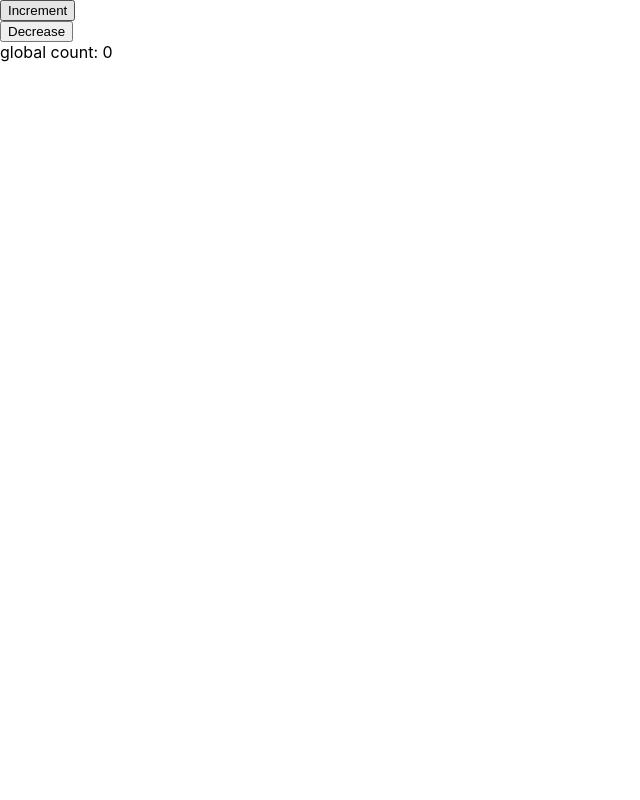
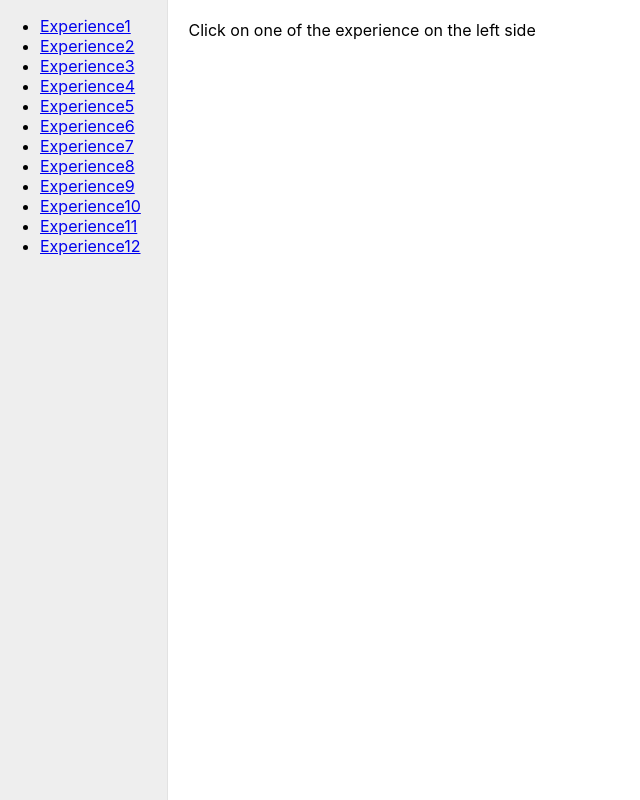
Before and after one commit to JustalK/LABORATORY-REACT-REDUX, a React (Create React App) app: page / in a window 1280 px wide. Shown: the whole page, without its empty margins (0-640 px from the left). Built offline with nearby package versions, Linux system fonts and the light colour scheme.

Commit message:
[REFACTORING] Adding the navigation

```diff
--- a/src/App.js
+++ b/src/App.js
@@ -1,60 +1,38 @@
-import React from 'react'
+import React, { Suspense } from 'react'
 import { BrowserRouter as Router, Switch, Route } from 'react-router-dom'
-import * as ROUTES from '@constants/routes'
-import Store1 from '@pages/Store1'
-import Store2 from '@pages/Store2'
-import Store3 from '@pages/Store3'
-import Store4 from '@pages/Store4'
-import Store5 from '@pages/Store5'
-import Store6 from '@pages/Store6'
-import Store7 from '@pages/Store7'
-import Store8 from '@pages/Store8'
-import Store9 from '@pages/Store9'
-import Store10 from '@pages/Store10'
-import Store11 from '@pages/Store11'
-import Store12 from '@pages/Store12'
+import Experiences from '@pages'
 
 export default function App() {
   return (
     <Router>
-      <Switch>
-        <Route path={ROUTES.ROUTE_12}>
-          <Store12 />
-        </Route>
-        <Route path={ROUTES.ROUTE_11}>
-          <Store11 />
-        </Route>
-        <Route path={ROUTES.ROUTE_10}>
-          <Store10 />
-        </Route>
-        <Route path={ROUTES.ROUTE_9}>
-          <Store9 />
-        </Route>
-        <Route path={ROUTES.ROUTE_8}>
-          <Store8 />
-        </Route>
-        <Route path={ROUTES.ROUTE_7}>
-          <Store7 />
-        </Route>
-        <Route path={ROUTES.ROUTE_6}>
-          <Store6 />
-        </Route>
-        <Route path={ROUTES.ROUTE_5}>
-          <Store5 />
-        </Route>
-        <Route path={ROUTES.ROUTE_4}>
-          <Store4 />
-        </Route>
-        <Route path={ROUTES.ROUTE_3}>
-          <Store3 />
-        </Route>
-        <Route path={ROUTES.ROUTE_2}>
-          <Store2 />
-        </Route>
-        <Route path={ROUTES.ROUTE_HOME}>
-          <Store1 />
-        </Route>
-      </Switch>
+      <div className="navigation">
+        <nav>
+          <ul>
+            {Object.keys(Experiences).map((e, index) => (
+              <li key={index}>
+                <a href={`/${index + 1}`}>{e}</a>
+              </li>
+            ))}
+          </ul>
+        </nav>
+      </div>
+      <div className="content">
+        <Switch>
+          {Object.keys(Experiences).map((e, index) => {
+            const Type = Experiences[e]
+            return (
+              <Route key={index} path={`/${index + 1}`}>
+                <Suspense fallback={<p>Loading...</p>}>
+                  <Type />
+                </Suspense>
+              </Route>
+            )
+          })}
+          <Route path="/">
+            <span>Click on one of the experience on the left side</span>
+          </Route>
+        </Switch>
+      </div>
     </Router>
   )
 }
--- a/src/styles/index.scss
+++ b/src/styles/index.scss
@@ -1,4 +1,5 @@
 body {
+  height: 100vh;
   margin: 0;
   font-family: -apple-system, BlinkMacSystemFont, 'Segoe UI', 'Roboto', 'Oxygen',
     'Ubuntu', 'Cantarell', 'Fira Sans', 'Droid Sans', 'Helvetica Neue',
@@ -7,13 +8,20 @@ body {
   -moz-osx-font-smoothing: grayscale;
 }
 
-code {
-  font-family: source-code-pro, Menlo, Monaco, Consolas, 'Courier New',
-    monospace;
+#root {
+  display: flex;
+  height: 100%;
 }
 
-span {
-  color: red;
+.navigation {
+  width: 200px;
+  background: #eeeeee;
+  border-right: 1px solid #e2e2e2;
+}
+
+.content {
+  width: 100%;
+  padding: 20px;
 }
 
 button {
```
Also changed, not shown: src/pages/index.js (added, +27 -0 lines).
